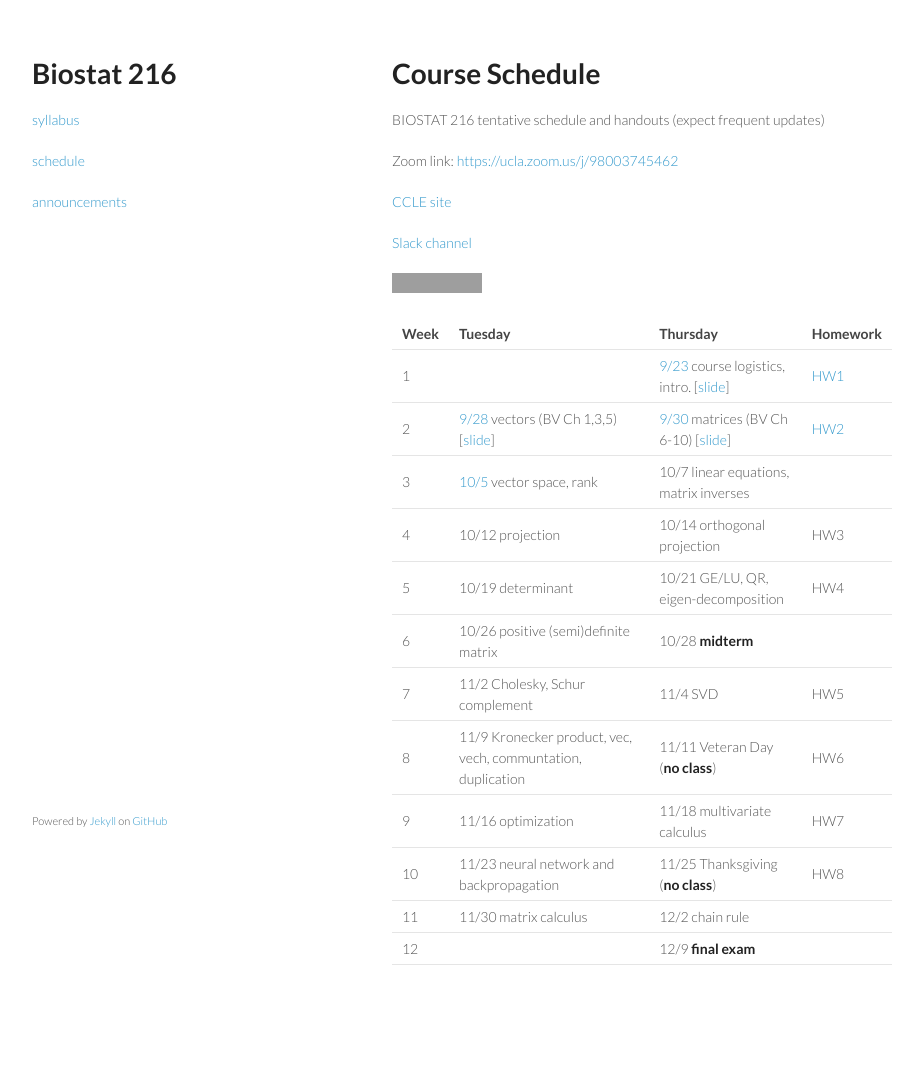
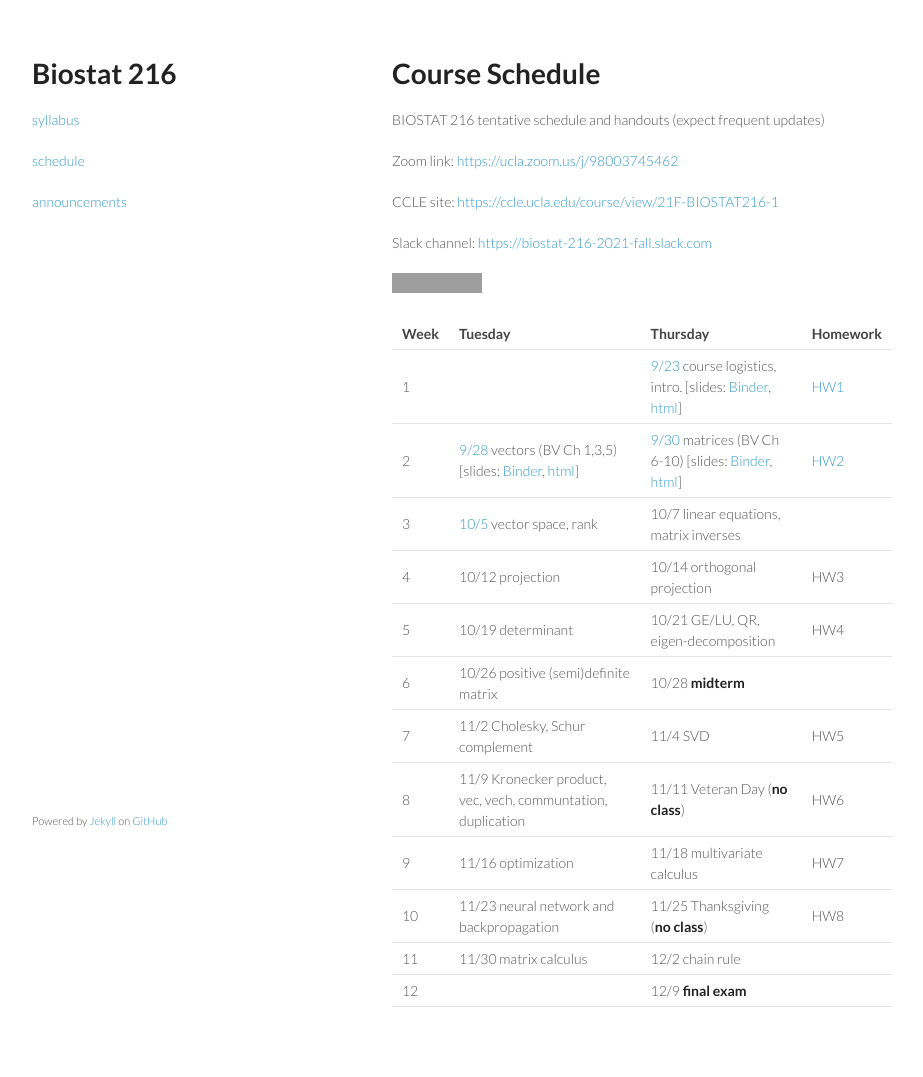
Before and after one commit to ucla-biostat216-2021fall/ucla-biostat216-2021fall.github.io, a Jekyll site: the page built from schedule/schedule.md, in a window 1280 px wide. Shown: the whole page, without its empty margins (178-1101 px from the left). Built offline with Jekyll 4.4.1, drawn with Linux system fonts in a browser that asks for light colours; before the commit the page ends 1035 px from its top, so only the background shows below that; grey boxes are pictures that could not be loaded.

Commit message:
Binder links for first three lectures

```diff
--- a/schedule/schedule.md
+++ b/schedule/schedule.md
@@ -9,16 +9,16 @@ BIOSTAT 216 tentative schedule and handouts (expect frequent updates)
 
 Zoom link: <https://ucla.zoom.us/j/98003745462>
 
-[CCLE site](https://ccle.ucla.edu/course/view/21F-BIOSTAT216-1)
+CCLE site: <https://ccle.ucla.edu/course/view/21F-BIOSTAT216-1>
 
-[Slack channel](biostat-216-2021-fall.slack.com)
+Slack channel: <https://biostat-216-2021-fall.slack.com>
 
 [![Binder](https://mybinder.org/badge_logo.svg)](https://mybinder.org/v2/gh/ucla-biostat216-2021fall/ucla-biostat216-2021fall.github.io/main)
 
 | Week | Tuesday | Thursday | Homework |
 |:-----------|:------------|:------------|:------------|
-| 1 | | [9/23](https://ucla-biostat216-2021fall.github.io/biostat216fall2021/2021/09/23/week1.html) course logistics, intro. [[slide](https://ucla-biostat216-2021fall.github.io/slides/01-intro/01-intro.html)\] | [HW1](https://ucla-biostat216-2021fall.github.io/hw/hw1/hw1.html) |
-| 2 | [9/28](https://ucla-biostat216-2021fall.github.io/biostat216fall2021/2021/09/28/week2-day1.html) vectors (BV Ch 1,3,5) [[slide](https://ucla-biostat216-2021fall.github.io/slides/02-vector/02-vector.html)\] | [9/30](https://ucla-biostat216-2021fall.github.io/biostat216fall2021/2021/09/30/week2-day2.html) matrices (BV Ch 6-10) [[slide](https://ucla-biostat216-2021fall.github.io/slides/03-matrix/03-matrix.html)\] | [HW2](https://ucla-biostat216-2021fall.github.io/hw/hw2/hw2.html) |
+| 1 | | [9/23](https://ucla-biostat216-2021fall.github.io/biostat216fall2021/2021/09/23/week1.html) course logistics, intro. \[slides: [Binder](https://mybinder.org/v2/gh/ucla-biostat216-2021fall/ucla-biostat216-2021fall.github.io/main?filepath=slides%2F01-intro%2F01-intro.ipynb), [html](https://ucla-biostat216-2021fall.github.io/slides/01-intro/01-intro.html)\] | [HW1](https://ucla-biostat216-2021fall.github.io/hw/hw1/hw1.html) |
+| 2 | [9/28](https://ucla-biostat216-2021fall.github.io/biostat216fall2021/2021/09/28/week2-day1.html) vectors (BV Ch 1,3,5) \[slides: [Binder](https://mybinder.org/v2/gh/ucla-biostat216-2021fall/ucla-biostat216-2021fall.github.io/main?filepath=slides%2F02-vector%2F02-vector.ipynb), [html](https://ucla-biostat216-2021fall.github.io/slides/02-vector/02-vector.html)\] | [9/30](https://ucla-biostat216-2021fall.github.io/biostat216fall2021/2021/09/30/week2-day2.html) matrices (BV Ch 6-10) \[slides: [Binder](https://mybinder.org/v2/gh/ucla-biostat216-2021fall/ucla-biostat216-2021fall.github.io/main?filepath=slides%2F03-matrix%2F02-matrix.ipynb), [html](https://ucla-biostat216-2021fall.github.io/slides/03-matrix/03-matrix.html)\] | [HW2](https://ucla-biostat216-2021fall.github.io/hw/hw2/hw2.html) |
 | 3 | [10/5](https://ucla-biostat216-2021fall.github.io/biostat216fall2021/2021/10/05/week3-day1.html) vector space, rank | 10/7 linear equations, matrix inverses | |
 | 4 | 10/12 projection | 10/14 orthogonal projection | HW3 |
 | 5 | 10/19 determinant | 10/21 GE/LU, QR, eigen-decomposition | HW4 |
```
Also changed, not shown: Project.toml (+23 -0 lines), _posts/2021-10-05-week3-day1.md (+2 -2 lines).
